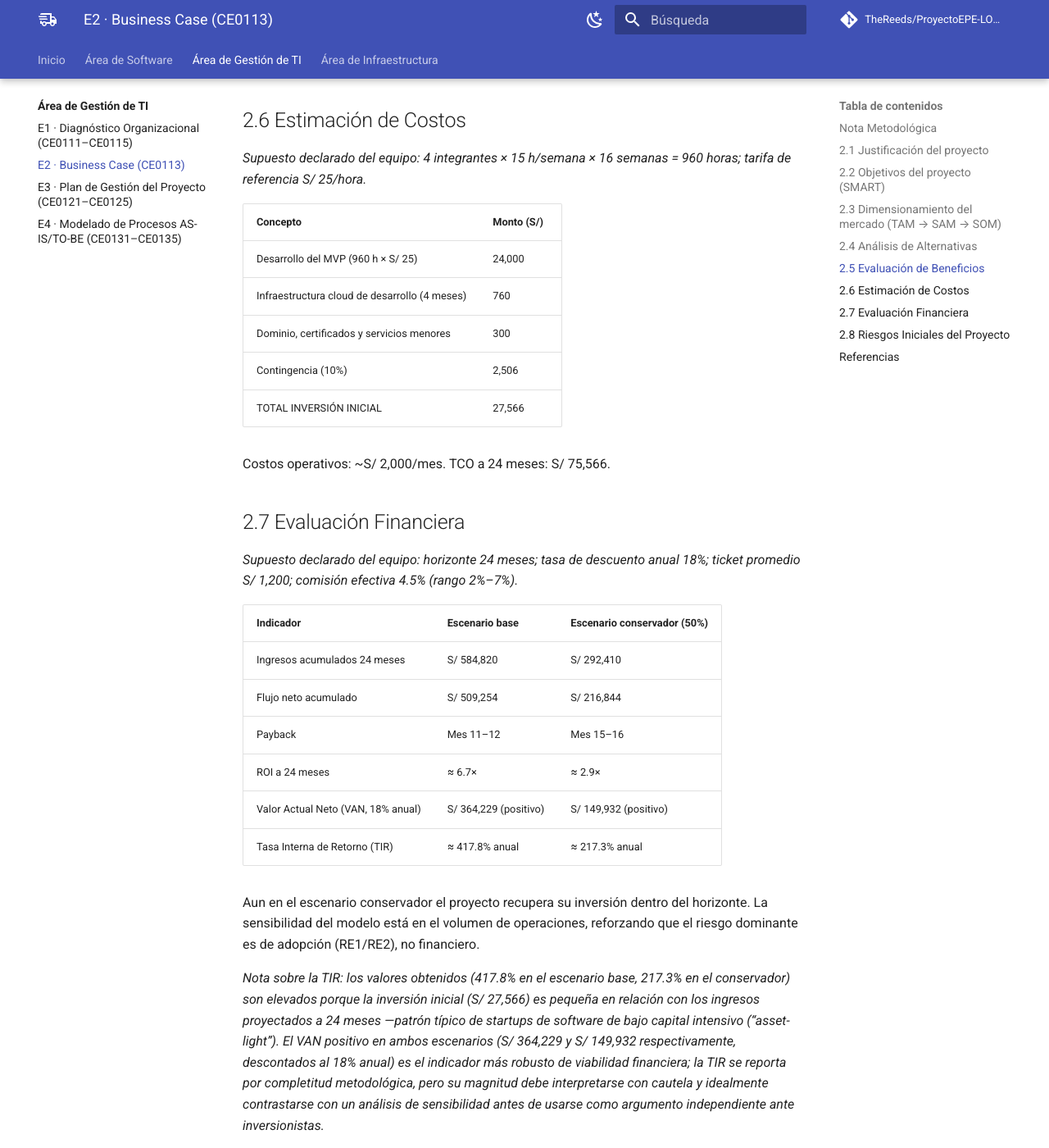
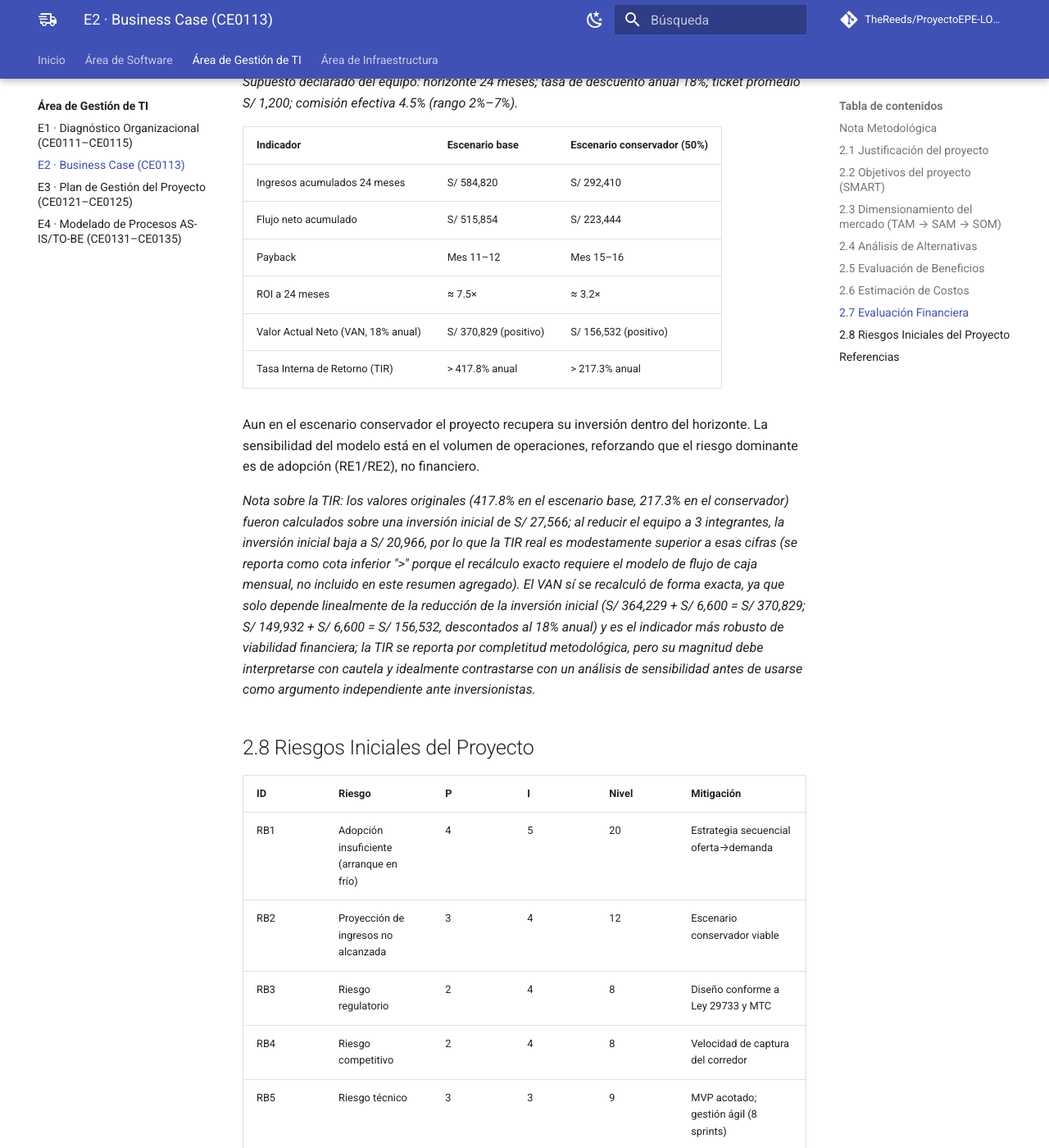
Before and after one commit to TheReeds/ProyectoEPE-LOGYX, an MkDocs documentation site: the page built from docs/gestion-ti/entregable-2-business-case.md, in a window 1280 px wide and 1400 px high, scrolled down 2898 px. Shown: the whole window at 82% size. Built offline with MkDocs 1.6.1 and Material for MkDocs 9.7.7, drawn with Linux system fonts in a browser that asks for light colours; comment, search, counter and statistics services are not loaded; some of the changed text lies outside the part shown.

```diff
--- a/docs/gestion-ti/entregable-2-business-case.md
+++ b/docs/gestion-ti/entregable-2-business-case.md
@@ -1,34 +1,6 @@
 # E2 — Business Case del Proyecto
 > Competencia: CE0113 · Proyecto: LOGYX
 
-
-**UNIVERSIDAD PERUANA UNIÓN**
-
-Facultad de Ingeniería y Arquitectura — Escuela de Ingeniería de Sistemas
-
-**LOGYX**
-
-*Infraestructura Digital Colaborativa para la Logística de PYMEs*
-
-**Entregable 2: Business Case del Proyecto**
-
-Evaluación del Perfil de Egreso (EPE) — Área de Gestión de Tecnologías de Información (GTI)
-
-*Línea evaluada: CE0113*
-
-Docente:
-
-**Integrantes:**
-
-Fabrizio Yerald Alfonso Sánchez Saravia
-
-Alex Coila Jarita
-
-Jorge Luis Gutiérrez Miranda
-
-Migue Alexandre Huayhua Chambi
-
-Juliaca, Perú — Julio 2026
 
 ## Nota Metodológica
 
@@ -84,17 +56,17 @@ La alternativa D (desarrollar LOGYX) obtiene el mayor puntaje, con ventaja decis
 
 ## 2.6 Estimación de Costos
 
-*Supuesto declarado del equipo: 4 integrantes × 15 h/semana × 16 semanas = 960 horas; tarifa de referencia S/ 25/hora.*
+*Supuesto declarado del equipo: 3 integrantes × 15 h/semana × 16 semanas = 720 horas; tarifa de referencia S/ 25/hora.*
 
 | **Concepto**                                  | **Monto (S/)** |
 |-----------------------------------------------|----------------|
-| Desarrollo del MVP (960 h × S/ 25)            | 24,000         |
+| Desarrollo del MVP (720 h × S/ 25)            | 18,000         |
 | Infraestructura cloud de desarrollo (4 meses) | 760            |
 | Dominio, certificados y servicios menores     | 300            |
-| Contingencia (10%)                            | 2,506          |
-| TOTAL INVERSIÓN INICIAL                       | 27,566         |
+| Contingencia (10%)                            | 1,906          |
+| TOTAL INVERSIÓN INICIAL                       | 20,966         |
 
-Costos operativos: ~S/ 2,000/mes. TCO a 24 meses: S/ 75,566.
+Costos operativos: ~S/ 2,000/mes. TCO a 24 meses: S/ 68,966.
 
 ## 2.7 Evaluación Financiera
 
@@ -103,15 +75,15 @@ Costos operativos: ~S/ 2,000/mes. TCO a 24 meses: S/ 75,566.
 | **Indicador**                      | **Escenario base**    | **Escenario conservador (50%)** |
 |------------------------------------|-----------------------|---------------------------------|
 | Ingresos acumulados 24 meses       | S/ 584,820            | S/ 292,410                      |
-| Flujo neto acumulado               | S/ 509,254            | S/ 216,844                      |
+| Flujo neto acumulado               | S/ 515,854            | S/ 223,444                      |
 | Payback                            | Mes 11–12             | Mes 15–16                       |
-| ROI a 24 meses                     | ≈ 6.7×                | ≈ 2.9×                          |
-| Valor Actual Neto (VAN, 18% anual) | S/ 364,229 (positivo) | S/ 149,932 (positivo)           |
-| Tasa Interna de Retorno (TIR)      | ≈ 417.8% anual        | ≈ 217.3% anual                  |
+| ROI a 24 meses                     | ≈ 7.5×                | ≈ 3.2×                          |
+| Valor Actual Neto (VAN, 18% anual) | S/ 370,829 (positivo) | S/ 156,532 (positivo)           |
+| Tasa Interna de Retorno (TIR)      | > 417.8% anual        | > 217.3% anual                  |
 
 Aun en el escenario conservador el proyecto recupera su inversión dentro del horizonte. La sensibilidad del modelo está en el volumen de operaciones, reforzando que el riesgo dominante es de adopción (RE1/RE2), no financiero.
 
-*Nota sobre la TIR: los valores obtenidos (417.8% en el escenario base, 217.3% en el conservador) son elevados porque la inversión inicial (S/ 27,566) es pequeña en relación con los ingresos proyectados a 24 meses —patrón típico de startups de software de bajo capital intensivo (“asset-light”). El VAN positivo en ambos escenarios (S/ 364,229 y S/ 149,932 respectivamente, descontados al 18% anual) es el indicador más robusto de viabilidad financiera; la TIR se reporta por completitud metodológica, pero su magnitud debe interpretarse con cautela y idealmente contrastarse con un análisis de sensibilidad antes de usarse como argumento independiente ante inversionistas.*
+*Nota sobre la TIR: los valores originales (417.8% en el escenario base, 217.3% en el conservador) fueron calculados sobre una inversión inicial de S/ 27,566; al reducir el equipo a 3 integrantes, la inversión inicial baja a S/ 20,966, por lo que la TIR real es modestamente superior a esas cifras (se reporta como cota inferior ">" porque el recálculo exacto requiere el modelo de flujo de caja mensual, no incluido en este resumen agregado). El VAN sí se recalculó de forma exacta, ya que solo depende linealmente de la reducción de la inversión inicial (S/ 364,229 + S/ 6,600 = S/ 370,829; S/ 149,932 + S/ 6,600 = S/ 156,532, descontados al 18% anual) y es el indicador más robusto de viabilidad financiera; la TIR se reporta por completitud metodológica, pero su magnitud debe interpretarse con cautela y idealmente contrastarse con un análisis de sensibilidad antes de usarse como argumento independiente ante inversionistas.*
 
 ## 2.8 Riesgos Iniciales del Proyecto
 
```
Also changed, not shown: docs/gestion-ti/entregable-1-diagnostico.md (+3 -33 lines), docs/gestion-ti/entregable-3-plan-gestion.md (+13 -41 lines), docs/gestion-ti/entregable-4-procesos.md (+0 -28 lines), docs/index.md (+1 -1 lines), docs/software/entregable-1/prototipos.md (+18 -4 lines).
